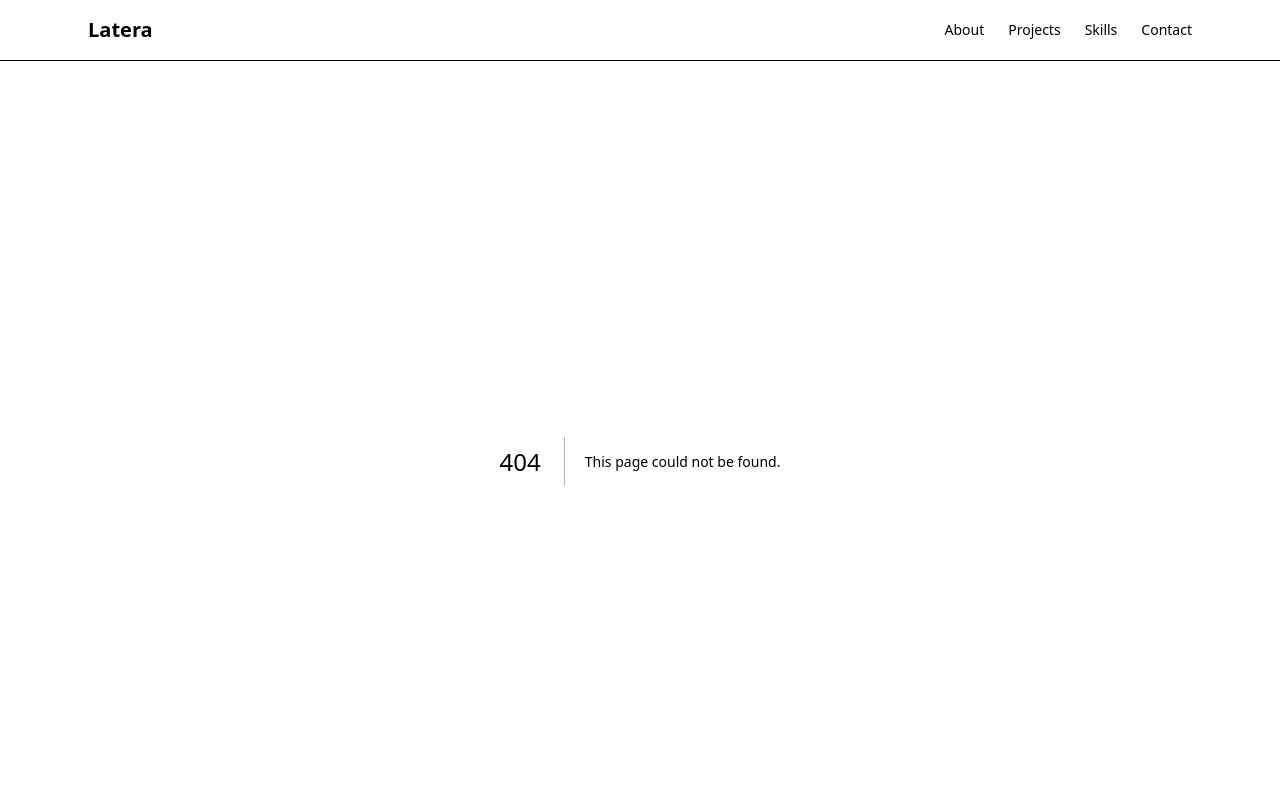
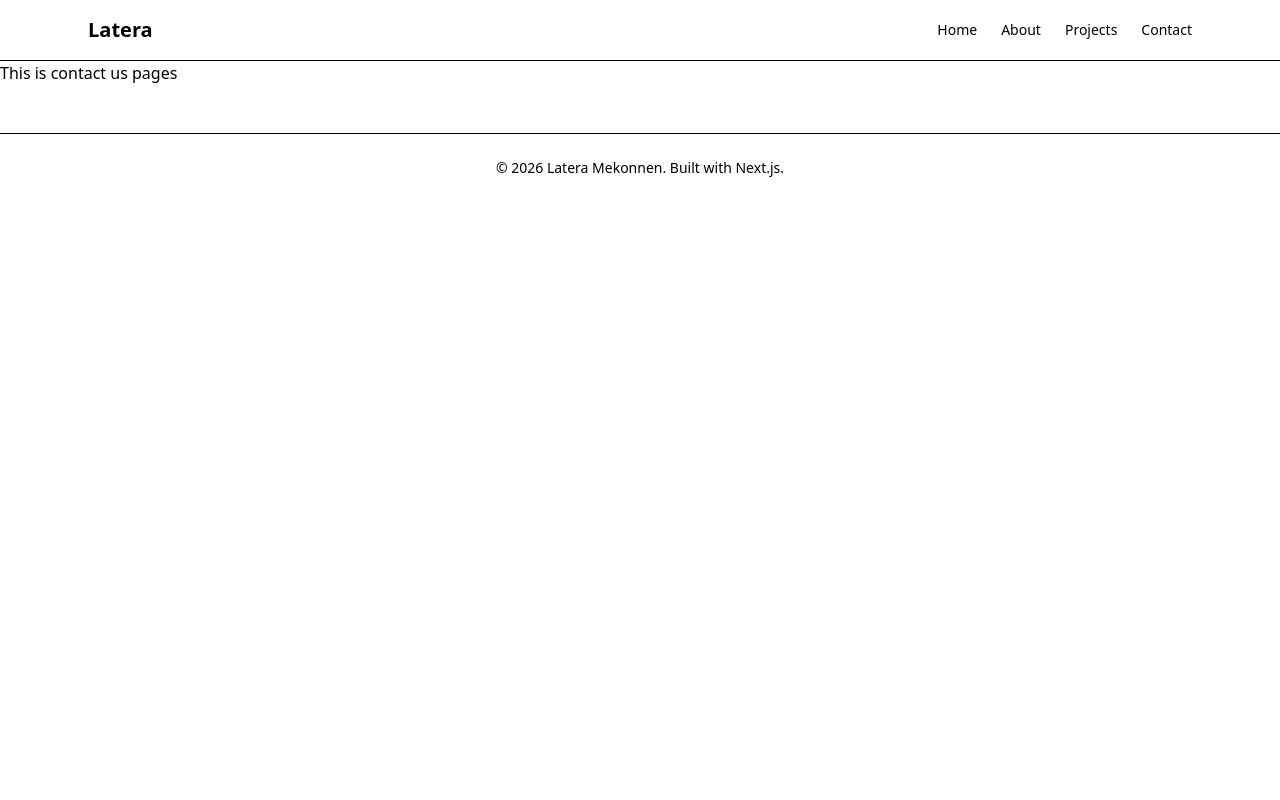
Before and after one commit to Laterat/myPortfolio, a Next.js app: page /contact in a window 1280 px wide. Before the commit this address had no page. Shown: the top 800 px of the page. Built offline with nearby package versions, Linux system fonts and the light colour scheme.

Commit message:
feat: add project, about, conatct

```diff
--- /dev/null
+++ b/app/about/page.tsx
@@ -0,0 +1,3 @@
+export default function About() {
+  return <div className="text-blue-500">This is the about page</div>;
+}
--- /dev/null
+++ b/app/contact/page.tsx
@@ -0,0 +1,3 @@
+export default function Contact() {
+  return <div> This is contact us pages</div>;
+}
--- /dev/null
+++ b/app/projects/page.tsx
@@ -0,0 +1,3 @@
+export default function Projects() {
+  return <div>THis is projects pages</div>;
+}
--- a/components/layout/Header.tsx
+++ b/components/layout/Header.tsx
@@ -9,10 +9,10 @@ export default function Header() {
         </Link>
 
         <nav className="flex gap-6 text-sm">
-          <Link href="#about">About</Link>
-          <Link href="#projects">Projects</Link>
-          <Link href="#skills">Skills</Link>
-          <Link href="#contact">Contact</Link>
+          <Link href="/">Home</Link>
+          <Link href="/about">About</Link>
+          <Link href="/projects">Projects</Link>
+          <Link href="/contact">Contact</Link>
         </nav>
       </div>
     </header>
```
